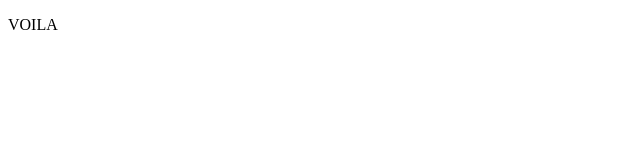
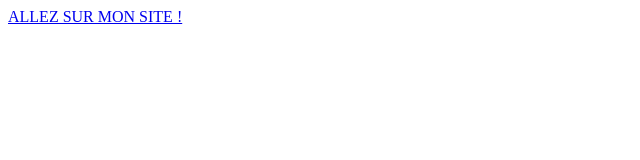
Before and after one commit to poky789456/ZERO, a plain HTML site: page index.html in a window 1280 px wide. Shown: the whole page, without its empty margins (0-640 px from the left). Drawn offline with Linux system fonts and the light colour scheme.

Commit message:
Update index.html

```diff
--- a/index.html
+++ b/index.html
@@ -5,7 +5,8 @@
 	<title>SLAM ap</title>
 </head>
 <body>
-	<p>VOILA</p>
+	<a href="facture.html">ALLEZ SUR MON SITE !</a>
+
 
 </body>
 </html>
```
